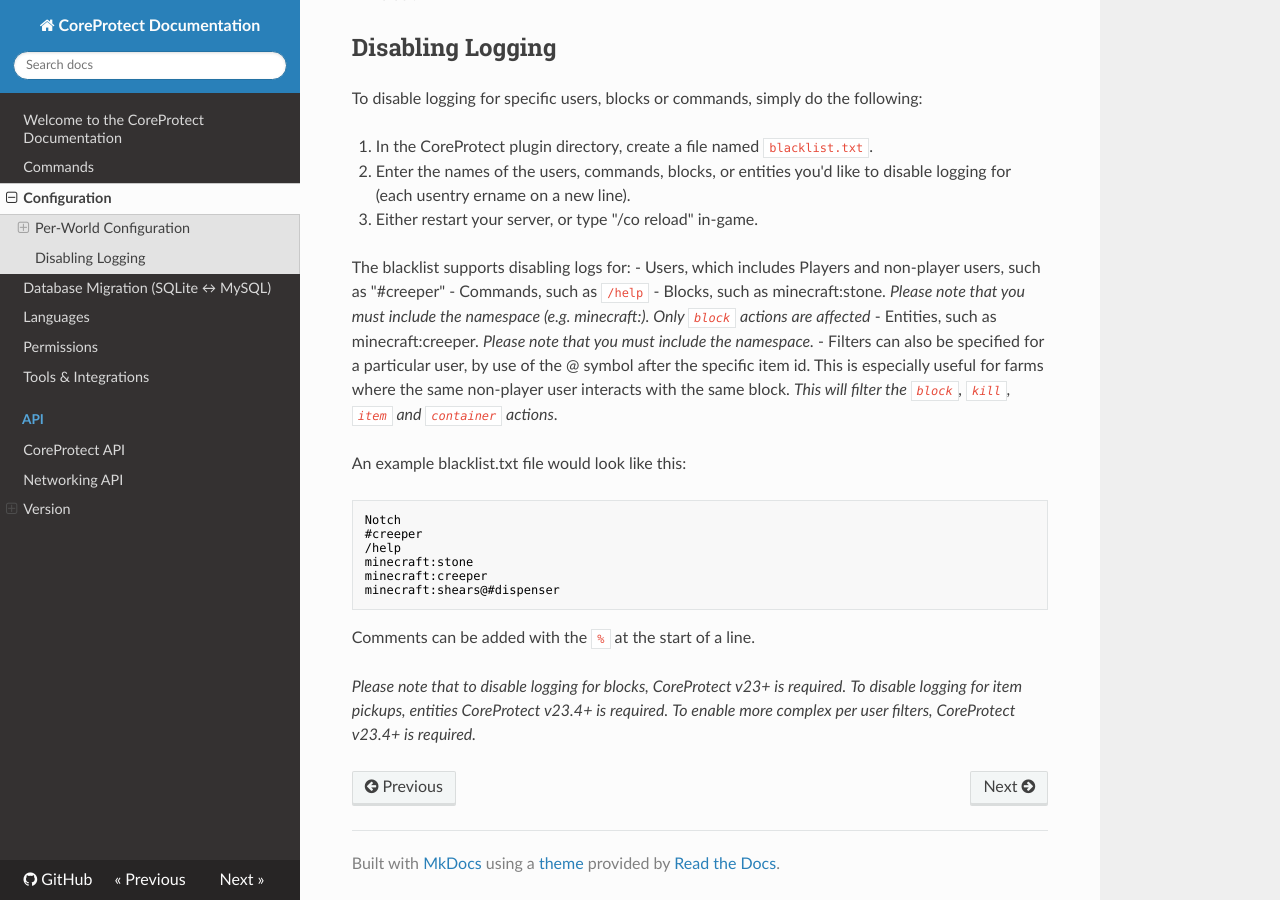
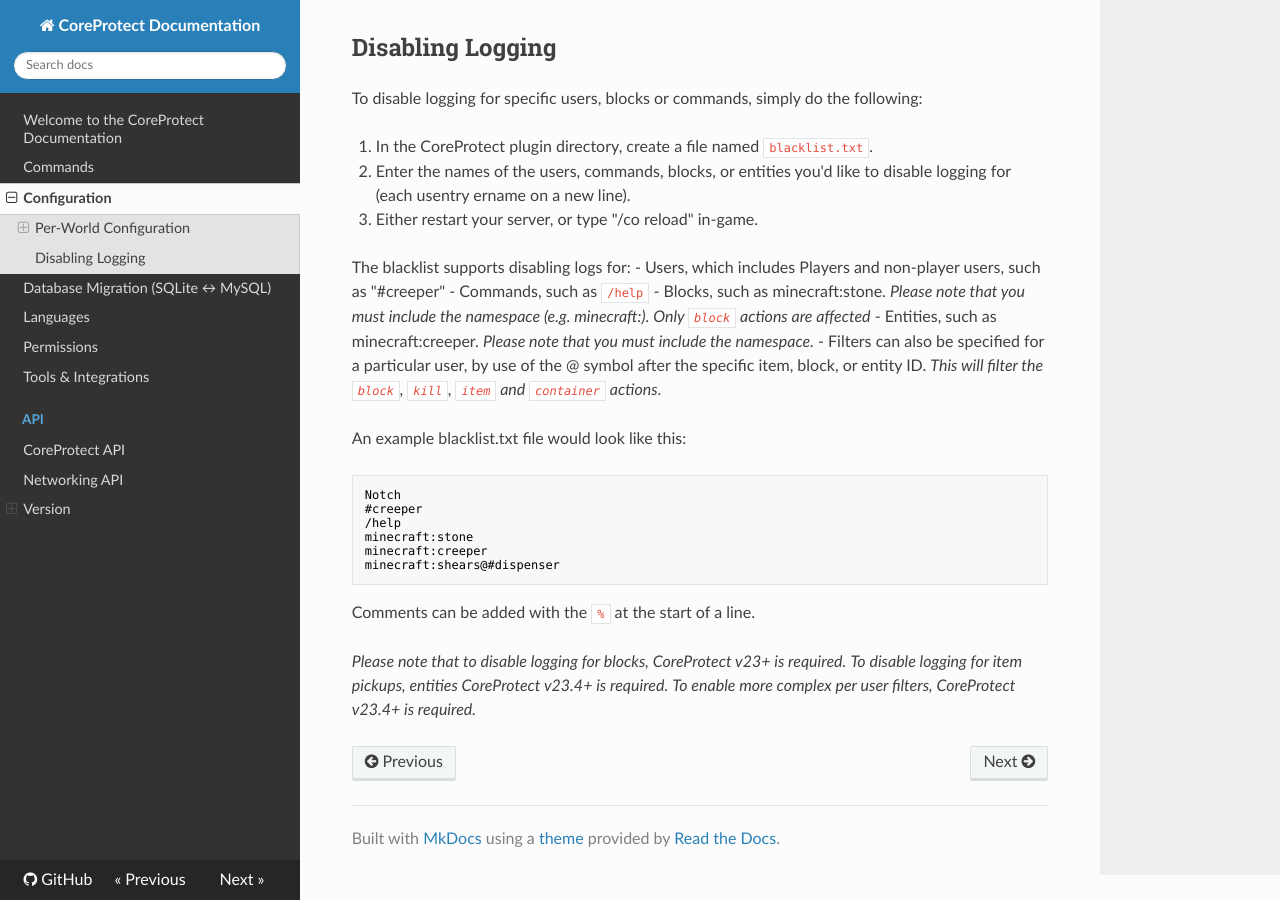
Before and after one commit to PlayPro/CoreProtect, an MkDocs documentation site: the page built from docs/config.md, in a window 1280 px wide and 900 px high, scrolled down 668 px. Built offline with MkDocs 1.6.1, drawn with Linux system fonts in a browser that asks for light colours; nearby versions of some CDN libraries.

Commit message:
reword documentation, add more examples in blacklist.txt file

```diff
--- a/docs/config.md
+++ b/docs/config.md
@@ -29,7 +29,7 @@ The blacklist supports disabling logs for:
 - Commands, such as `/help`
 - Blocks, such as minecraft:stone. *Please note that you must include the namespace (e.g. minecraft:). Only `block` actions are affected*
 - Entities, such as minecraft:creeper. *Please note that you must include the namespace.*
-- Filters can also be specified for a particular user, by use of the @ symbol after the specific item id. This is especially useful for farms where the same non-player user interacts with the same block. *This will filter the `block`, `kill`, `item` and `container` actions*.
+- Filters can also be specified for a particular user, by use of the @ symbol after the specific item, block, or entity ID. *This will filter the `block`, `kill`, `item` and `container` actions*.
 
 An example blacklist.txt file would look like this:
 
```
Also changed, not shown: 1 other file.
